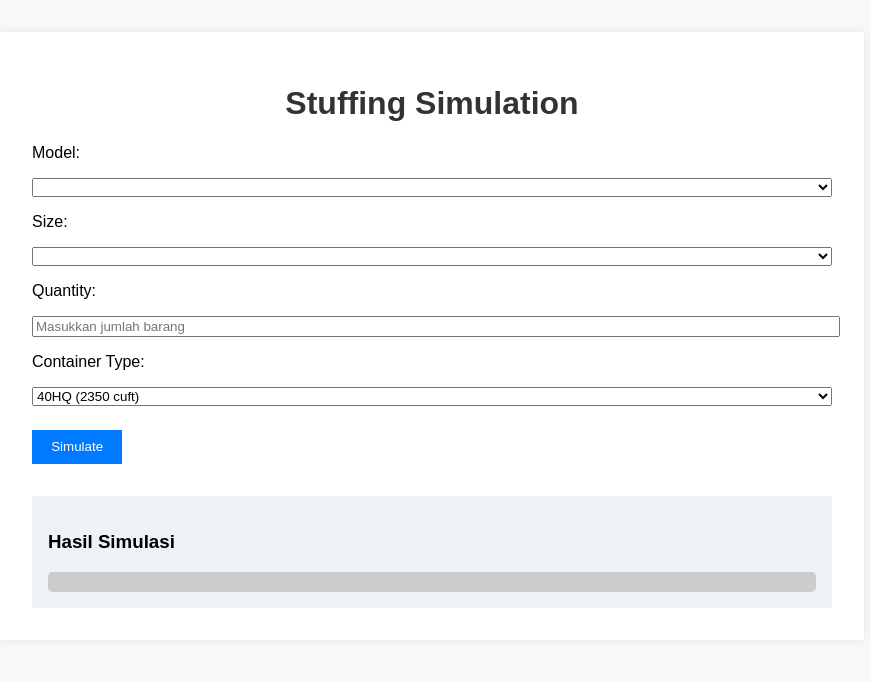
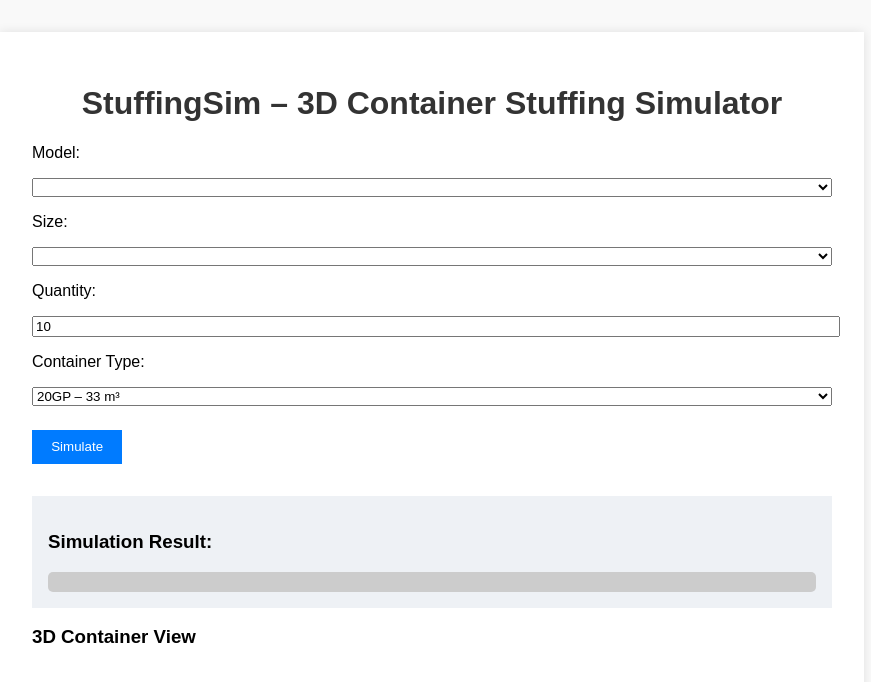
Before and after one commit to ShafahmadxX69/StuffingULI, a plain HTML site: page index.html in a window 1280 px wide. Shown: the whole page, without its empty margins (208-1079 px from the left). Drawn offline with nearby package versions, Linux system fonts and the light colour scheme.

Commit message:
Update index.html

```diff
--- a/index.html
+++ b/index.html
@@ -1,15 +1,15 @@
 <!DOCTYPE html>
 <html lang="en">
 <head>
-  <meta charset="UTF-8">
-  <meta name="viewport" content="width=device-width, initial-scale=1.0">
-  <title>StuffingSim</title>
-  <link rel="stylesheet" href="style.css">
-  <script defer src="main.js"></script>
+  <meta charset="UTF-8" />
+  <meta name="viewport" content="width=device-width, initial-scale=1.0"/>
+  <title>StuffingSim 3D</title>
+  <link rel="stylesheet" href="style.css" />
 </head>
 <body>
   <div class="container">
-    <h1>Stuffing Simulation</h1>
+    <h1>StuffingSim – 3D Container Stuffing Simulator</h1>
+
     <section class="input-section">
       <label for="model">Model:</label>
       <select id="model"></select>
@@ -18,25 +18,33 @@
       <select id="size"></select>
 
       <label for="qty">Quantity:</label>
-      <input type="number" id="qty" placeholder="Masukkan jumlah barang" />
+      <input type="number" id="qty" value="10" />
 
       <label for="container">Container Type:</label>
       <select id="container">
-        <option value="40HQ">40HQ (2350 cuft)</option>
-        <option value="40GP">40GP (2000 cuft)</option>
-        <option value="20GP">20GP (900 cuft)</option>
+        <option value="20GP">20GP – 33 m³</option>
+        <option value="40GP">40GP – 67 m³</option>
+        <option value="40HQ">40HQ – 76 m³</option>
       </select>
 
       <button onclick="simulateStuffing()">Simulate</button>
     </section>
 
     <section class="result-section">
-      <h3>Hasil Simulasi</h3>
+      <h3>Simulation Result:</h3>
       <div id="result"></div>
       <div class="status-indicator">
         <div id="load-bar"></div>
       </div>
     </section>
+
+    <section class="canvas-section">
+      <h3>3D Container View</h3>
+      <div id="canvas3d"></div>
+    </section>
   </div>
+
+  <!-- JS Module -->
+  <script type="module" src="main.js"></script>
 </body>
 </html>
```
